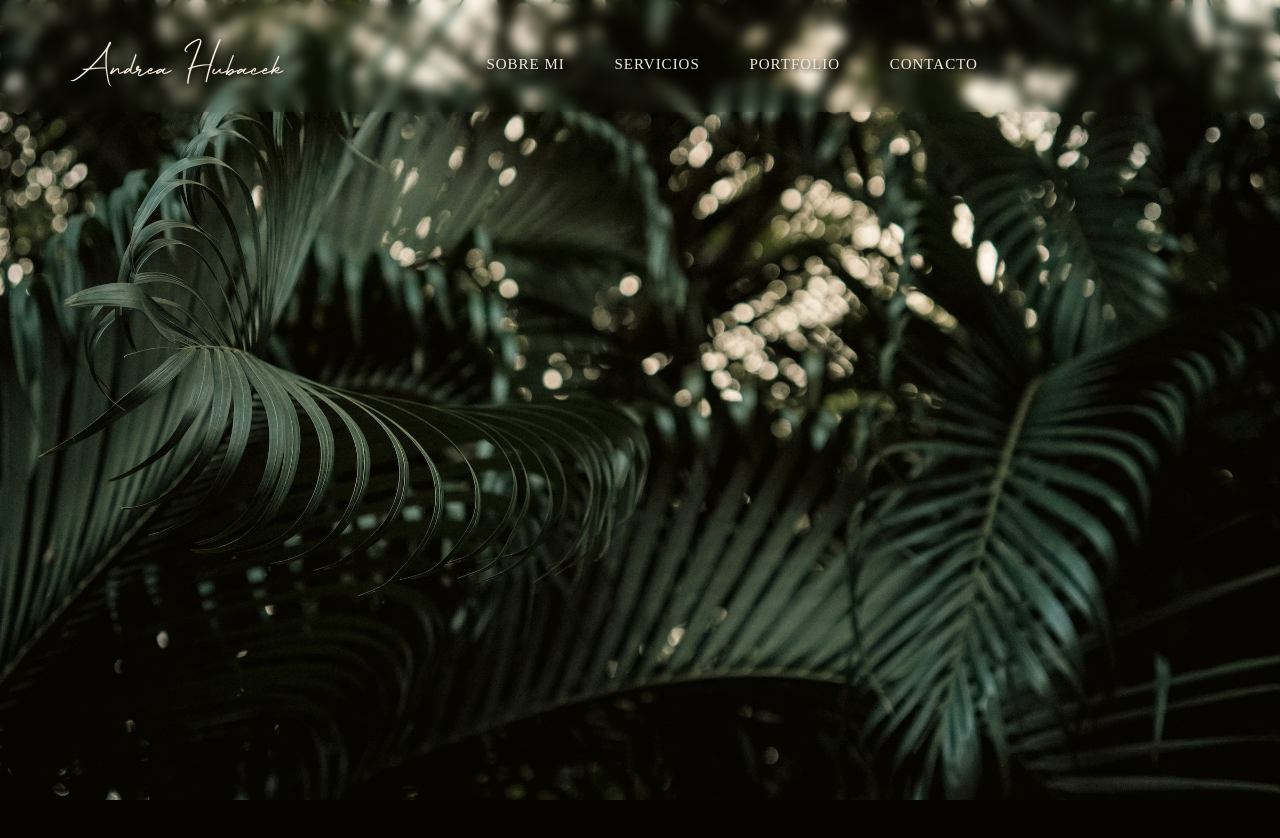
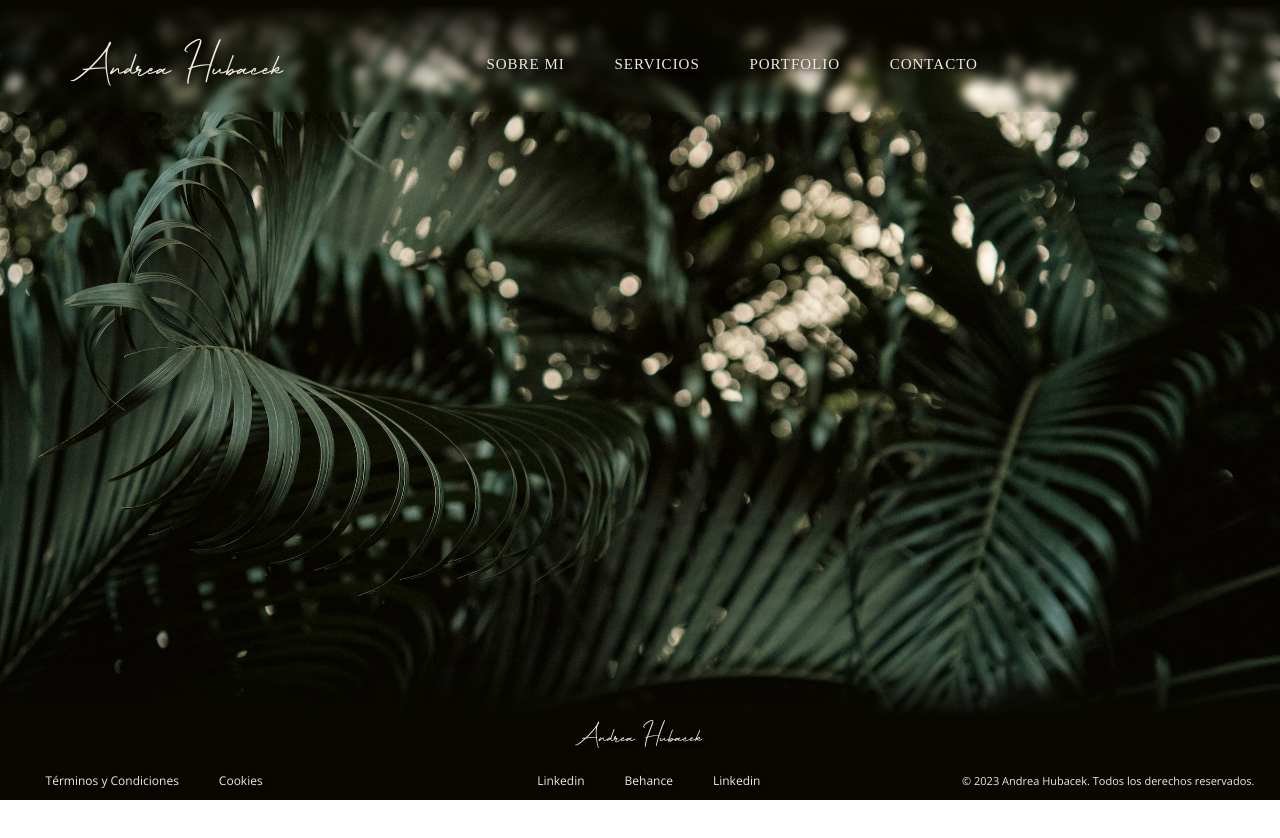
Before and after one commit to anhubacek/portfolio-v2, a Next.js app: page / in a window 1280 px wide. Shown: the top 838 px of the page. After the commit the page ends 800 px from the top, so only its background shows below. Built offline with nearby package versions, Linux system fonts and the light colour scheme.

Commit message:
navbar and footer styles

```diff
--- a/src/components/Footer/Footer.style.tsx
+++ b/src/components/Footer/Footer.style.tsx
@@ -1,7 +1,88 @@
-import styled  from "styled-components";
+import styled from "styled-components";
 
-export const FooterWrapper = styled.footer`
+export const FooterWrapperDesktop = styled.footer`
 	width: 100%;
-	height: 300px;
-	background: ${props => props.theme.color.black};
+	height: 140px;
+	display: flex;
+	flex-direction: column;
+	justify-content: flex-end;
+
+	color: ${(props) => props.theme.color.beigeLight};
+	padding: 0px 2%;
+	position: absolute;
+	bottom: 0;
+		 background: ${(props) => props.theme.color.greenDark};
+		  background: linear-gradient(to top, ${(props) => props.theme.color.greenDark} 60%, rgba(0, 128, 0, 0) 100%);
+	.top {
+		width: 100%;
+		height: 60px;
+		display: flex;
+		justify-content: center;
+		align-items: center;
+		.logo {
+			width: 25%;
+			height: 100%;
+			display: flex;
+			align-items: center;
+			justify-content: center;
+			a {
+				text-decoration: none;
+				color: ${(props) => props.theme.color.beigeLight};
+				font-family: ${(props) => props.theme.font.marny};
+				font-size: 30px;
+				text-shadow: 2px 2px 5px #00000090;
+				transition: 0.4s ease;
+			}
+		}
+	}
+	.bottom {
+		width: 100%;
+		height: 40px;
+		display: flex;
+		justify-content: space-between;
+		.left {
+			heigth: 100%;
+			width: 30%;
+			font-size: 11px;
+			display: flex;
+			align-items: center;
+			a {
+				text-decoration: none;
+				margin: 0px 20px;
+				color: ${(props) => props.theme.color.beigeLight};
+				font-size: 12px;
+				text-shadow: 2px 2px 5px #00000090;
+				transition: 0.4s ease;
+				&:hover {
+					color: ${(props) => props.theme.color.whiteOff};
+				}
+			}
+		}
+		.center {
+			heigth: 100%;
+			width: 20%;
+			display: flex;
+			justify-content: space-between;
+			align-items: center;
+			a {
+				text-decoration: none;
+				margin: 0px 20px;
+				color: ${(props) => props.theme.color.beigeLight};
+				font-size: 12px;
+				text-shadow: 2px 2px 5px #00000090;
+				transition: 0.4s ease;
+				&:hover {
+					color: ${(props) => props.theme.color.whiteOff};
+				}
+			}
+		}
+		.right {
+			heigth: 100%;
+			width: 30%;
+						font-size: 11px;
+			display: flex;
+			align-items: center;
+			justify-content: flex-end;
+		}
+	}
 `;
--- a/src/components/Footer/Footer.tsx
+++ b/src/components/Footer/Footer.tsx
@@ -1,10 +1,32 @@
-import React from 'react'
-import { FooterWrapper } from './Footer.style'
+import React from "react";
+import { FooterWrapperDesktop } from "./Footer.style";
+import Link from "next/link";
 
-export const Footer = () => {
-  return (
-    <FooterWrapper>
-        dadadasd
-    </FooterWrapper>
-  )
-}
+export const Footer = ({ data }: { data: any }) => {
+	return (
+		<FooterWrapperDesktop>
+			<div className="top">
+				<div className="logo">
+					<Link href={"/"}>Andrea Hubacek</Link>
+				</div>
+			</div>
+			<div className="bottom">
+				<div className="left">
+ {data?.legal?.map(
+						(e: { label: string; icon: string; link: string }) => {
+							return <Link href={e?.link}>{e?.label}</Link>;
+						}
+					)}
+        </div>
+				<div className="center">
+					{data?.social?.map(
+						(e: { label: string; icon: string; link: string }) => {
+							return <Link href={e?.link}>{e?.label}</Link>;
+						}
+					)}
+				</div>
+				<div className="right">    {data?.copyright?.title}</div>
+			</div>
+		</FooterWrapperDesktop>
+	);
+};
--- a/src/components/Navbar/Navbar.style.tsx
+++ b/src/components/Navbar/Navbar.style.tsx
@@ -7,8 +7,14 @@ export const NavbarWrapper = styled.nav`
 	top: 0;
 	display: flex;
 	justify-content: space-between;
-	backdrop-filter: blur(6px);
-    padding: 0px 2%;
+	backdrop-filter: blur(5px);
+	padding: 0px 2%;
+	background: linear-gradient(
+		to bottom,
+		${(props) => props.theme.color.greenDark} 0%,
+		${(props) => props.theme.color.greenDark} 5%,
+		rgba(0, 128, 0, 0) 80%
+	);
 	.logo {
 		width: 25%;
 		height: 100%;
@@ -34,7 +40,7 @@ export const NavbarWrapper = styled.nav`
 		display: flex;
 		justify-content: space-between;
 		align-items: center;
-        margin-top: 1vh;
+		margin-top: 1vh;
 
 		a {
 			text-decoration: none;
--- /dev/null
+++ b/src/data/footer/en.tsx
@@ -0,0 +1,35 @@
+export const footerDataEn ={
+    social: [
+        {
+            label: 'Linkedin',
+            icon: '',
+            link: ''
+        },
+         {
+            label: 'Behance',
+            icon: '',
+            link: ''
+        },
+         {
+            label: 'Linkedin',
+            icon: '',
+            link: ''
+        }
+    ],
+    legal: [
+         {
+            label: 'Terms & Conditions',
+            icon: '',
+            link: '/terms'
+        },
+         {
+            label: 'Cookies',
+
+            link: '/cookies'
+        },
+
+    ],
+      copyright: {
+        title: '© 2023 Andrea Hubacek. All rights reserved.'
+    }
+}
--- /dev/null
+++ b/src/data/footer/es.tsx
@@ -0,0 +1,35 @@
+export const footerDataEs ={
+    social: [
+        {
+            label: 'Linkedin',
+            icon: '',
+            link: ''
+        },
+         {
+            label: 'Behance',
+            icon: '',
+            link: ''
+        },
+         {
+            label: 'Linkedin',
+            icon: '',
+            link: ''
+        }
+    ],
+    legal: [
+         {
+            label: 'Términos y Condiciones',
+            icon: '',
+            link: '/terms'
+        },
+         {
+            label: 'Cookies',
+
+            link: '/cookies'
+        },
+
+    ],
+    copyright: {
+        title: '© 2023 Andrea Hubacek. Todos los derechos reservados.'
+    }
+}
--- a/src/pages/contact.tsx
+++ b/src/pages/contact.tsx
@@ -5,6 +5,8 @@ import styled from "styled-components";
 import { useRouter } from "next/router";
 import { navbarDataEs } from "@/data/navbar/es";
 import { navbarDataEn } from "@/data/navbar/en";
+import { footerDataEs } from "@/data/footer/es";
+import { footerDataEn } from "@/data/footer/en";
 
 const ContactWrapper = styled.main`
 	width: 100%;
@@ -19,7 +21,7 @@ export default function Contact() {
 		<ContactWrapper>
 			<Navbar data={locale === "es" ? navbarDataEs : navbarDataEn} />
 			<ContactHero />
-			<Footer />
+			<Footer data={locale === 'es' ? footerDataEs : footerDataEn} />
 		</ContactWrapper>
 	);
 }
--- a/src/pages/index.tsx
+++ b/src/pages/index.tsx
@@ -5,6 +5,8 @@ import { Navbar } from "@/components/Navbar/Navbar";
 import { useRouter } from "next/router";
 import { navbarDataEs } from "@/data/navbar/es";
 import { navbarDataEn } from "@/data/navbar/en";
+import { footerDataEs } from "@/data/footer/es";
+import { footerDataEn } from "@/data/footer/en";
 
 const HomeWrapper = styled.main`
     width: 100%;
@@ -19,7 +21,7 @@ export default function Home() {
 		<HomeWrapper>
 			<Navbar data={locale === 'es' ? navbarDataEs : navbarDataEn}/>
 			<HomeHero />
-			<Footer/>
+		<Footer data={locale === 'es' ? footerDataEs : footerDataEn} />
 		</HomeWrapper>
 	);
 }
--- a/src/theme/mainTheme.tsx
+++ b/src/theme/mainTheme.tsx
@@ -7,7 +7,9 @@ export const MainTheme = {
 		placeholder: "#9B9B9B",
 		gray: "#F0F0F0",
 		beigeLight: "#f3e9db",
-		green: "#C4E2B5",
+		greenLight: "#4b5d49",
+		green: "#2c3526",
+		greenDark: '#080702',
 		blue: "#A4C0EA",
 		darkBlue: "#3F4C7A"
 	},
```
